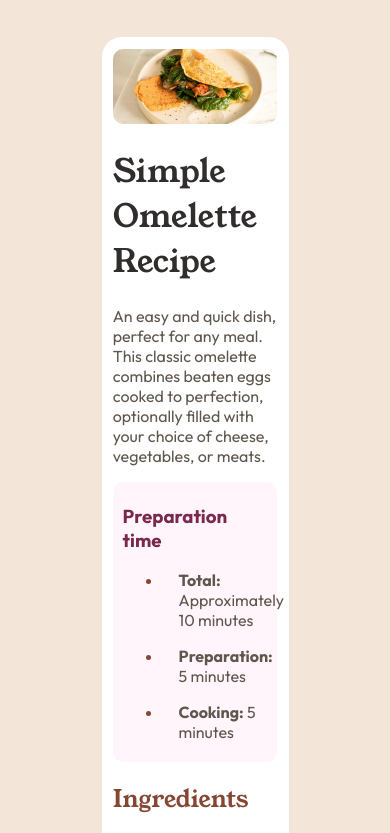
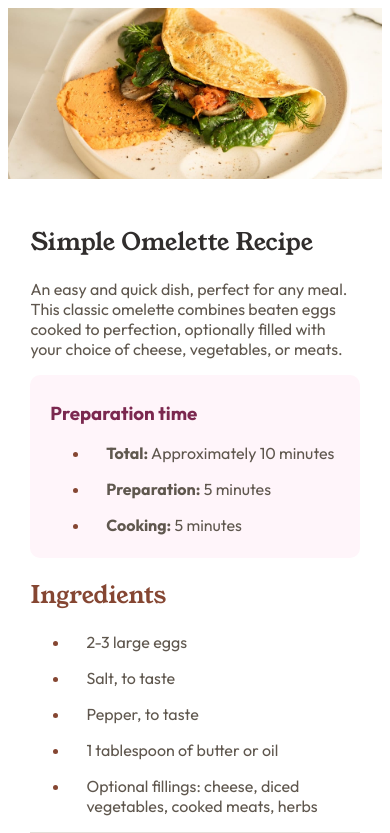
Before and after one commit to EwellynSantos/Recipe-Page, a plain HTML site: page index.html in a window 390 px wide. Shown: the top 833 px of the page. Drawn offline with Linux system fonts and the light colour scheme.

Commit message:
Include media query

```diff
--- a/index.html
+++ b/index.html
@@ -7,7 +7,7 @@
   <link rel="icon" type="image/png" sizes="32x32" href="./assets/images/favicon-32x32.png">
   <link rel="stylesheet" href="style.css">
 
-  <title>Frontend Mentor | Recipe page</title>
+  <title>Recipe page</title>
 
   <!-- Feel free to remove these styles or customise in your own stylesheet 👍 -->
   <style>
@@ -19,6 +19,7 @@
   <main>
     <img src="assets/images/image-omelette.jpeg" alt="Omellete image">
 
+    <section>
       <h1>
         Simple Omelette Recipe
       </h1>
@@ -96,6 +97,8 @@
         <p>Fat</p>
         <p id="items-descripton"><b>22g</b></p>
       </div>
+    </section>
+
 
   </main>
 
--- a/style.css
+++ b/style.css
@@ -90,6 +90,22 @@ hr {
     color: var(--brown-800);
 }
 
-.attribution{
-    font-size: 16px;
+@media (max-width: 767px) {
+    body {
+        background-color: var(--white);
+
+    }
+
+    main {
+        margin: 0;
+        padding: 0;
+    }
+
+    img {
+        border-radius: 0px;
+    }
+
+    section {
+        padding: 6%;
+    }
 }
```
Lines whose indentation alone changed are shown as unchanged.
